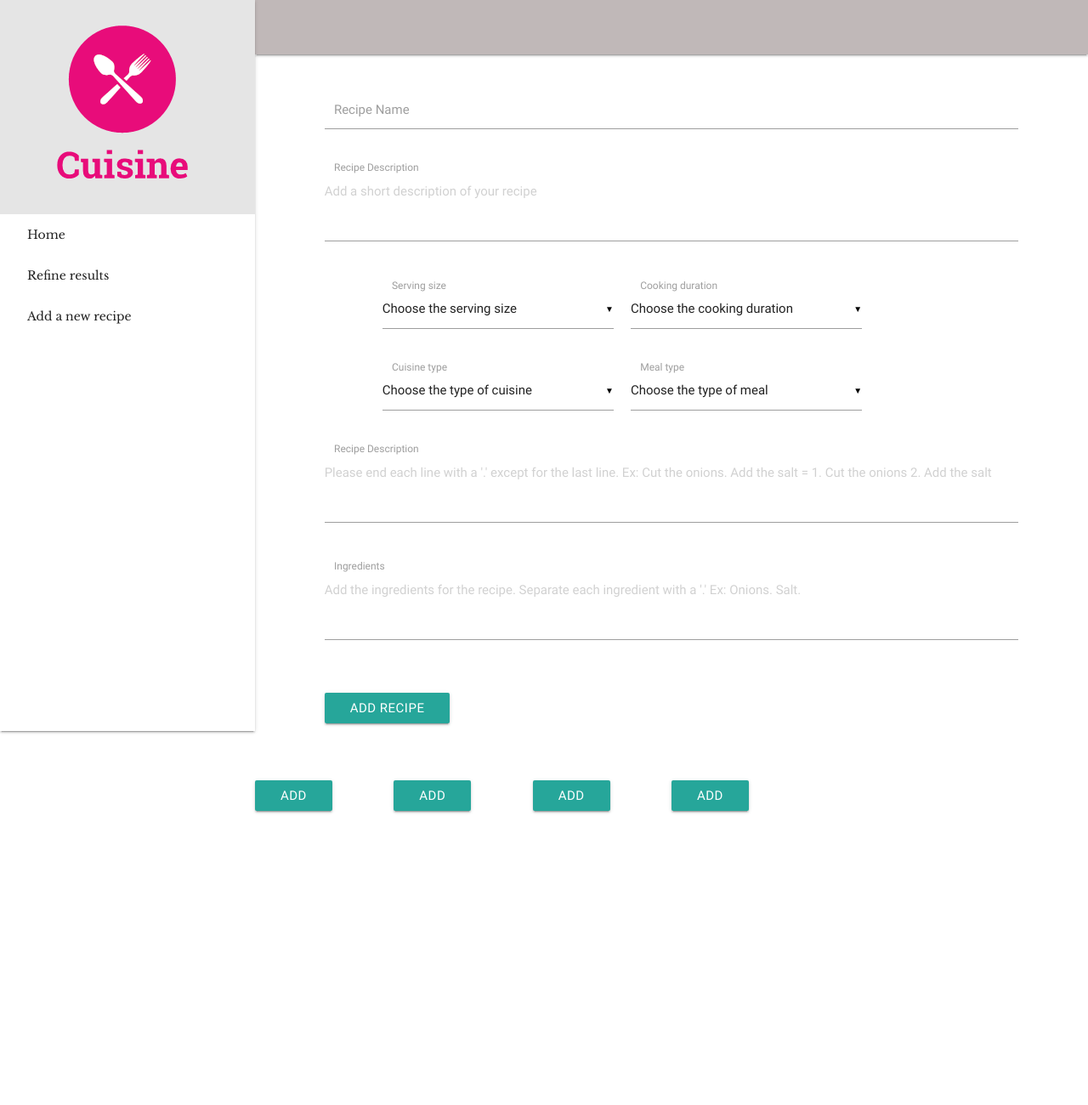
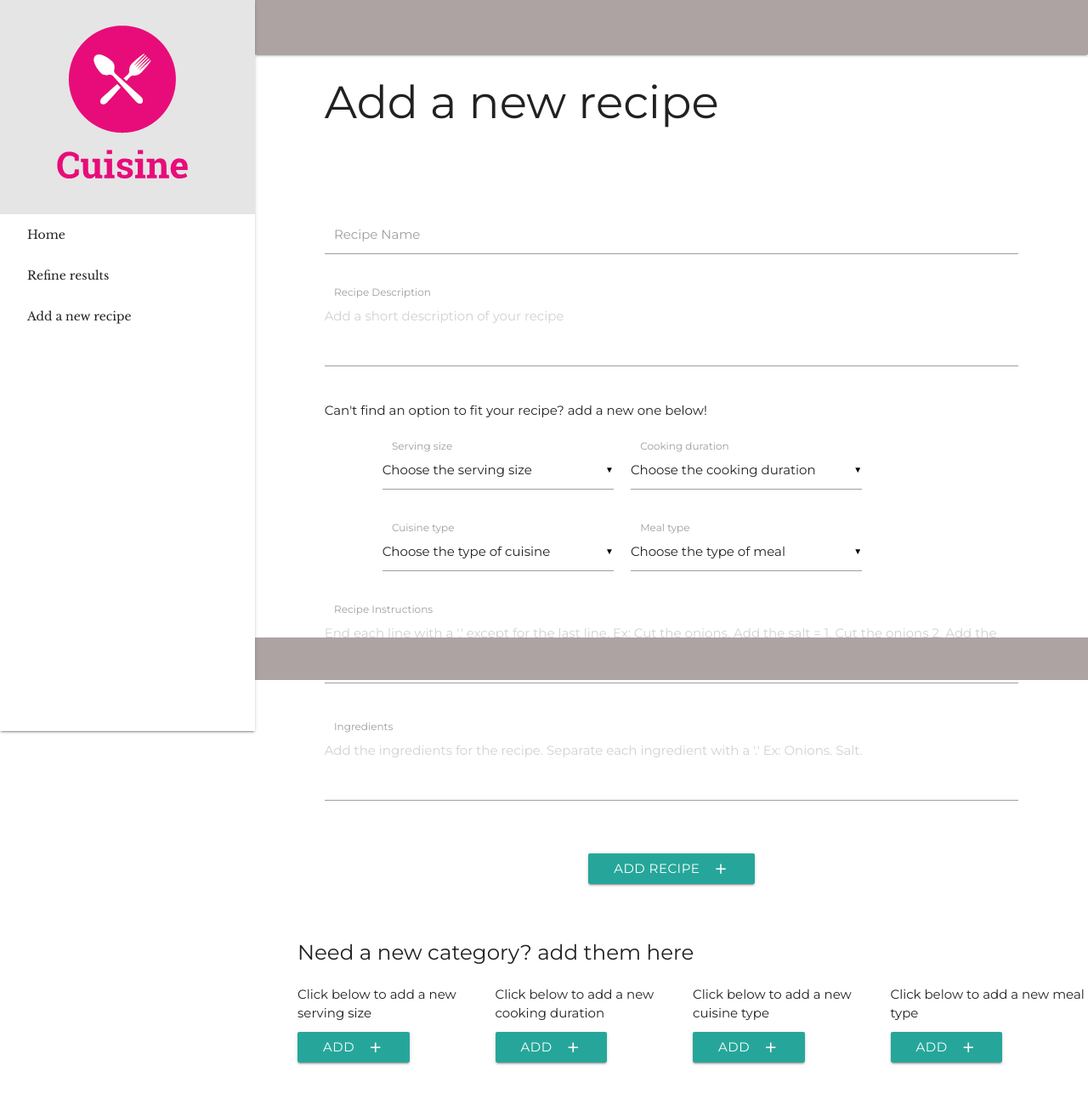
Before and after one commit to Code-Institute-Submissions/Cuisine, a Flask app: page /add_recipe in a window 1280 px wide. Shown: the whole page at 85% size. Before the commit the page ends 957 px from the top, so only its background shows below. Run offline with Flask 2, Linux system fonts and the light colour scheme; data that the repository does not hold is empty; some libraries are stand-ins or nearby versions.

Commit message:
Users can no longer submit the same value for categories
when users add a new category, app.py now checks whether it is already in the db (also converts to lower case to avoid errors). Also added corresponding form inputs in addrecipe.html. Basic styling for addrecipe.html was also started

```diff
--- a/app.py
+++ b/app.py
@@ -1,7 +1,9 @@
 import os
+import unicodedata
 from flask import Flask, render_template, redirect, request, url_for, flash
 from flask_pymongo import PyMongo
 from bson.objectid import ObjectId
+
 
 
 
@@ -44,36 +46,97 @@
     recipes.insert_one(request.form.to_dict())
     return redirect(url_for('get_recipes'))
 
-@app.route('/insert_serving_size', methods=["POST"])
-def insert_serving_size():
-    serving_sizes = mongo.db.serves
-    serving_sizes.insert_one(request.form.to_dict())
+@app.route('/insert_serves', methods=["POST"])
+def insert_serves():
+    serves_size = mongo.db.serves
+
+    current_serves_size_list = []
+
+    for type in serves_size.find().distinct('serves'):
+        current_serves_size_list.append(type)
+
+    current_serves_size_string = ', '.join(current_serves_size_list)
+
+
+    new_serves_size = request.form.get('serves')
+
+
+
+    if request.method == 'POST':
+        if new_serves_size not in current_serves_size_string:
+            serves_size.insert_one(request.form.to_dict())
+        else:
+            flash("We already have a serving size for '{}' people".format(new_serves_size))
+
     return redirect(url_for('add_recipe'))
 
 @app.route('/insert_cooking_duration', methods=["POST"])
 def insert_cooking_duration():
-    cooking_durations = mongo.db.cooking_duration
-    cooking_durations.insert_one(request.form.to_dict())
+    cooking_duration = mongo.db.cooking_duration
+
+    current_cooking_duration_list = []
+
+    for type in cooking_duration.find().distinct('cooking_duration'):
+        current_cooking_duration_list.append(type)
+
+    current_cooking_duration_string = ', '.join(current_cooking_duration_list)
+
+
+    new_cooking_duration = request.form.get('cooking_duration')
+
+
+    if request.method == 'POST':
+        if new_cooking_duration not in current_cooking_duration_string:
+            cooking_duration.insert_one(request.form.to_dict())
+        else:
+            flash("We already have a cooking duration of '{}' minutes".format(new_cooking_duration))
+
     return redirect(url_for('add_recipe'))
 
 @app.route('/insert_cuisine_type', methods=["POST"])
 def insert_cuisine_type():
     cuisine_types = mongo.db.cuisine_type
-    cuisine_types.insert_one(request.form.to_dict())
+
+    current_cuisine_types_list = []
+
+    for type in cuisine_types.find().distinct('cuisine_type'):
+        current_cuisine_types_list.append(type)
+
+    current_cuisine_types_string = ', '.join(current_cuisine_types_list)
+
+
+    new_cuisine_type = request.form.get('cuisine_type').lower()
+
+
+    if request.method == 'POST':
+        if new_cuisine_type not in current_cuisine_types_string:
+            cuisine_types.insert_one(request.form.to_dict())
+        else:
+            flash("We already have a cuisine type called '{}'".format(new_cuisine_type))
+
     return redirect(url_for('add_recipe'))
 
 @app.route('/insert_meal_type', methods=["POST"])
 def insert_meal_type():
+
     meal_types = mongo.db.meal_type
 
-    """ need to add functionality to check if the type already exists"""
-    added_meal_type = request.form["meal_type"]
-    print(added_meal_type)
+    current_meal_types_list = []
 
-    meal_types.insert_one(request.form.to_dict())
+    for type in meal_types.find().distinct('meal_type'):
+        current_meal_types_list.append(type)
+
+    current_meal_types_string = ', '.join(current_meal_types_list)
 
 
+    new_meal_type = request.form.get('meal_type').lower()
 
+
+    if request.method == 'POST':
+        if new_meal_type not in current_meal_types_string:
+            meal_types.insert_one(request.form.to_dict())
+        else:
+            flash("We already have a meal type called '{}'".format(new_meal_type))
 
     return redirect(url_for('add_recipe'))
 
--- a/static/css/main.css
+++ b/static/css/main.css
@@ -16,12 +16,28 @@
     padding: 0px;
 }
 
+body {
+    margin-bottom: 50px;
+    min-height: 100%;
+    font-family: 'Montserrat', sans-serif;
 
+}
+
+footer {
+    background-color: #ada3a3;
+    position: fixed;
+    bottom: 0px;
+    left: 0px;
+    right: 0px;
+    height: 50px;
+    margin-bottom: 0px;
+    z-index: 1;
+}
 
 /* Navbar */
 
 nav {
-    background-color: #ada3a3c4;
+    background-color: #ada3a3;
     font-family: 'Libre Baskerville', serif;
 }
 
@@ -42,7 +58,7 @@
 }
 
 .parallax {
-  position:static;
+    position: static;
 }
 
 /* recipe card */
@@ -50,14 +66,13 @@
 .recipe-card {
     margin: 5px;
     background-color: white;
-    font-family: 'Montserrat', sans-serif;
     padding: 4px 4px 9px 4px;
 
 }
 
 .recipe-card-border {
     border: 1px solid black;
-    background-color: #ada3a3c4;
+    background-color: #ada3a3;
     height: 75%;
     margin: 10px 5px 10px 5px;
     display: inline-block;
@@ -83,6 +98,28 @@
     margin: 15px 20px;
 }
 
+.submit-button {
+    text-align: center;
+}
+
+.prompt {
+    margin: 20px 0px;
+}
+
+.add-category {
+    margin: 20px 0px 0px 50px;
+}
+
+.range-field{
+    margin: 30px 0px;
+}
+
+#flash-messages {
+    background-color: #ffea48;
+    border-radius: 25px;
+    padding: 10px;
+    text-align: center;
+}
 
 /* Media queries */
 
--- a/templates/addrecipe.html
+++ b/templates/addrecipe.html
@@ -1,5 +1,14 @@
 {% extends 'base.html'%} {% block content %}
 <div class="row">
+
+    <h2 class="col s10 offset-s1">Add a new recipe</h2>
+
+    <div class="row">
+        {% with messages = get_flashed_messages() %} {% for message in messages %}
+        <div id="flash-messages" class="col s6 offset-s2" role="alert">{{ message }}</div>
+        {% endfor %} {% endwith %}
+    </div>
+
     <form class="col s10 offset-s1 add-recipe" action="{{ url_for('insert_recipe') }}" method="POST">
         <div class="row">
             <div class="input-field col s12">
@@ -12,13 +21,13 @@
                 <label for="textarea1">Recipe Description</label>
             </div>
 
-
+            <p class="prompt">Can't find an option to fit your recipe? add a new one below!</p>
 
             <div class="input-field col s4 offset-s1">
                 <select id="serves" name="serves" required>
                     <option value="" disabled selected>Choose the serving size</option>
                     {% for size in serves %}
-                        <option value="{{size.serves}}">{{size.serves}}</option>
+                        <option value="{{size.serves}}">{{size.serves}} people</option>
                     {% endfor %}
                 </select>
                 <label>Serving size</label>
@@ -30,7 +39,7 @@
                 <select id="cooking_duration" name="cooking_duration" required>
                     <option value="" disabled selected>Choose the cooking duration</option>
                         {% for dur in cooking_duration %}
-                            <option value="{{dur.cooking_duration}}">{{dur.cooking_duration}}</option>
+                            <option value="{{dur.cooking_duration}}">{{dur.cooking_duration}} mins</option>
                         {% endfor %}
                 s</select>
                 <label>Cooking duration</label>
@@ -63,8 +72,8 @@
             </div>
 
             <div class="input-field col s12">
-                <textarea placeholder="Please end each line with a '.' except for the last line. Ex: Cut the onions. Add the salt = 1. Cut the onions 2. Add the salt" name="recipe_instructions" class="materialize-textarea" required></textarea>
-                <label for="recipe_instructions">Recipe Description</label>
+                <textarea placeholder="End each line with a '.' except for the last line. Ex: Cut the onions. Add the salt = 1. Cut the onions 2. Add the salt" name="recipe_instructions" class="materialize-textarea" required></textarea>
+                <label for="recipe_instructions">Recipe Instructions</label>
             </div>
 
             <div class="input-field col s12">
@@ -72,16 +81,26 @@
                 <label for="ingredients">Ingredients</label>
             </div>
         </div>
-        <div class="row">
-            <button class="btn waves-effect waves-light" type="submit" name="action">Add Recipe</button>
+        <div class="row submit-button">
+            <button class="btn waves-effect waves-light" type="submit" name="action">Add Recipe
+            <i class="material-icons right">add</i>
+            </button>
         </div>
 
     </form>
 </div>
 
-<div class="row">
-    <form class="col s2" action="{{ url_for('insert_serving_size') }}" method="POST">
-        <a class="waves-effect waves-light btn modal-trigger modal-button-styling" href="#modal1">Add</a>
+<div class="row add-category">
+
+    <h5>Need a new category? add them here</h5>
+
+
+    <form class="col s3" action="{{ url_for('insert_serves') }}" method="POST">
+        <p>Click below to add a new serving size</p>
+        <a class="waves-effect waves-light btn modal-trigger modal-button-styling" href="#modal1">Add
+        <i class="material-icons right">add</i>
+        </a>
+
 
 
         <div id="modal1" class="modal">
@@ -95,7 +114,9 @@
 
 
                 <div class="modal-footer">
-                    <button class="btn waves-effect waves-light" type="submit" name="action">Add serving size</button>
+                    <button class="btn waves-effect waves-light" type="submit" name="action">Add serving size
+                    <i class="material-icons right">add</i>
+                    </button>
                 </div>
 
             </div>
@@ -106,8 +127,11 @@
 
 
 
-    <form class="col s2" action="{{ url_for('insert_cooking_duration') }}" method="POST">
-        <a class="waves-effect waves-light btn modal-trigger modal-button-styling" href="#modal2">Add</a>
+    <form class="col s3" action="{{ url_for('insert_cooking_duration') }}" method="POST">
+        <p>Click below to add a new cooking duration</p>
+        <a class="waves-effect waves-light btn modal-trigger modal-button-styling" href="#modal2">Add
+        <i class="material-icons right">add</i>
+        </a>
 
 
         <div id="modal2" class="modal">
@@ -121,13 +145,18 @@
                 </form>
             </div>
             <div class="modal-footer">
-                <button class="btn waves-effect waves-light" type="submit" name="action">Add cooking duration</button>
+                <button class="btn waves-effect waves-light" type="submit" name="action">Add cooking duration
+                <i class="material-icons right">add</i>
+                </button>
             </div>
         </div>
     </form>
 
-    <form class="col s2" action="{{ url_for('insert_cuisine_type') }}" method="POST">
-        <a class="waves-effect waves-light btn modal-trigger modal-button-styling" href="#modal3">Add</a>
+    <form class="col s3" action="{{ url_for('insert_cuisine_type') }}" method="POST">
+        <p>Click below to add a new cuisine type</p>
+        <a class="waves-effect waves-light btn modal-trigger modal-button-styling" href="#modal3">Add
+        <i class="material-icons right">add</i>
+        </a>
 
 
         <div id="modal3" class="modal">
@@ -139,23 +168,30 @@
 
             </div>
             <div class="modal-footer">
-                <button class="btn waves-effect waves-light" type="submit" name="action">Add cuisine type</button>
+                <button class="btn waves-effect waves-light" type="submit" name="action">Add cuisine type
+                <i class="material-icons right">add</i>
+                </button>
             </div>
         </div>
     </form>
 
-    <form class="col s2" action="{{ url_for('insert_meal_type') }}" method="POST">
-        <a class="waves-effect waves-light btn modal-trigger modal-button-styling" href="#modal4">Add</a>
+    <form class="col s3" action="{{ url_for('insert_meal_type') }}" method="POST">
+        <p>Click below to add a new meal type</p>
+        <a class="waves-effect waves-light btn modal-trigger modal-button-styling" href="#modal4">Add
+        <i class="material-icons right">add</i>
+        </a>
 
 
         <div id="modal4" class="modal">
             <div class="modal-content">
                 <h4>Add a new meal type</h4>
                 <p>Add a new meal type in the box below.</p>
-                <input id="meal_type" name=meal_type" type="text">
+                <input id="meal_type" name="meal_type" type="text">
             </div>
             <div class="modal-footer">
-                <button class="btn waves-effect waves-light" type="submit" name="action">Add a meal type</button>
+                <button class="btn waves-effect waves-light" type="submit" name="action">Add a meal type
+                <i class="material-icons right">add</i>
+                </button>
             </div>
         </div>
     </form>
--- a/templates/base.html
+++ b/templates/base.html
@@ -47,6 +47,9 @@
             {% block content %} {% endblock %}
         </div>
     </main>
+    <footer>
+
+    </footer>
 </body>
 <script src="https://cdnjs.cloudflare.com/ajax/libs/jquery/3.2.1/jquery.min.js"></script>
 <script src="https://cdnjs.cloudflare.com/ajax/libs/materialize/0.100.2/js/materialize.min.js"></script>
```
